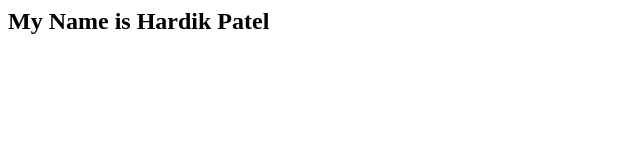
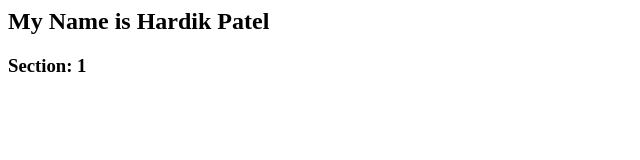
Before and after one commit to hardikpatel0325/lab5, a plain HTML site: page index.html in a window 1280 px wide. Shown: the full height of the page, 0-640 px from the left. Drawn offline with Linux system fonts and the light colour scheme.

Commit message:
second commit

```diff
--- a/index.html
+++ b/index.html
@@ -4,5 +4,6 @@
 </head>
 <body>
 <h2> My Name is Hardik Patel </h2>
+<H3>Section: 1</H3>
 </body>
 </html>
```
